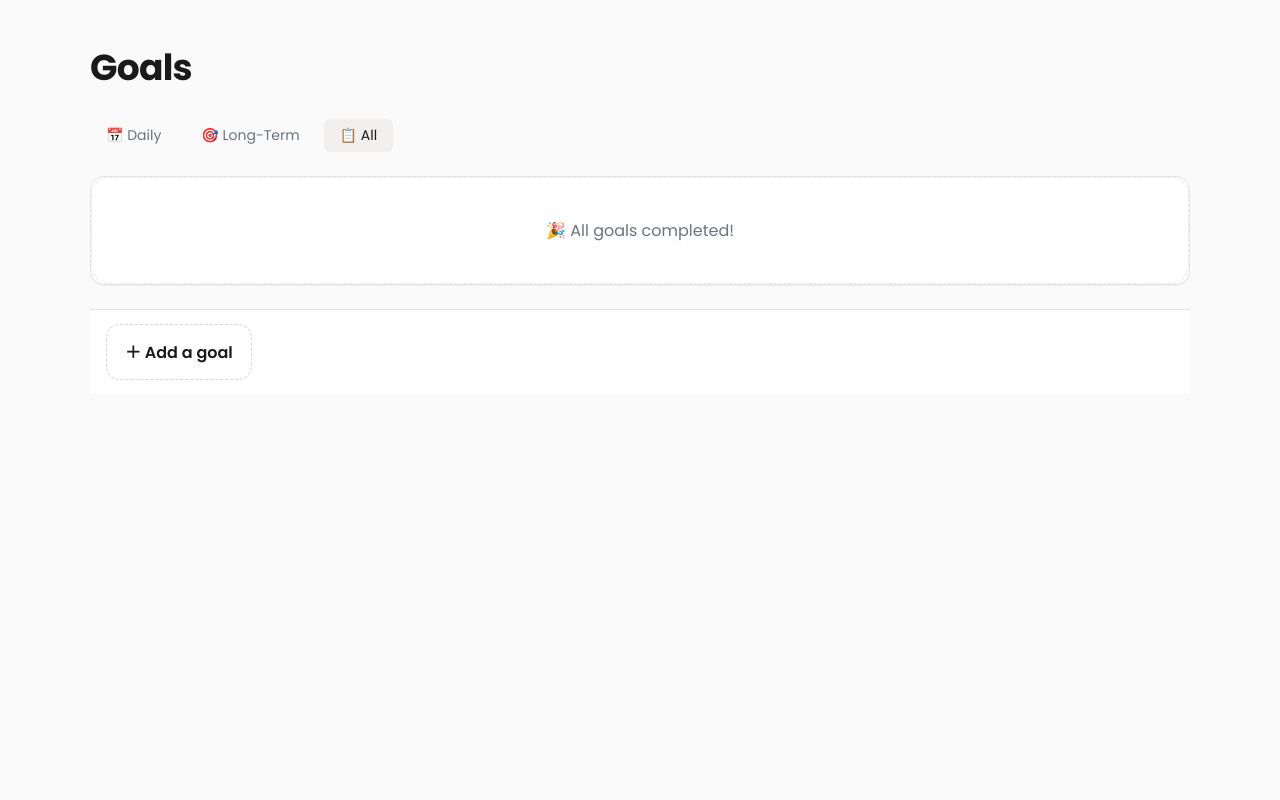
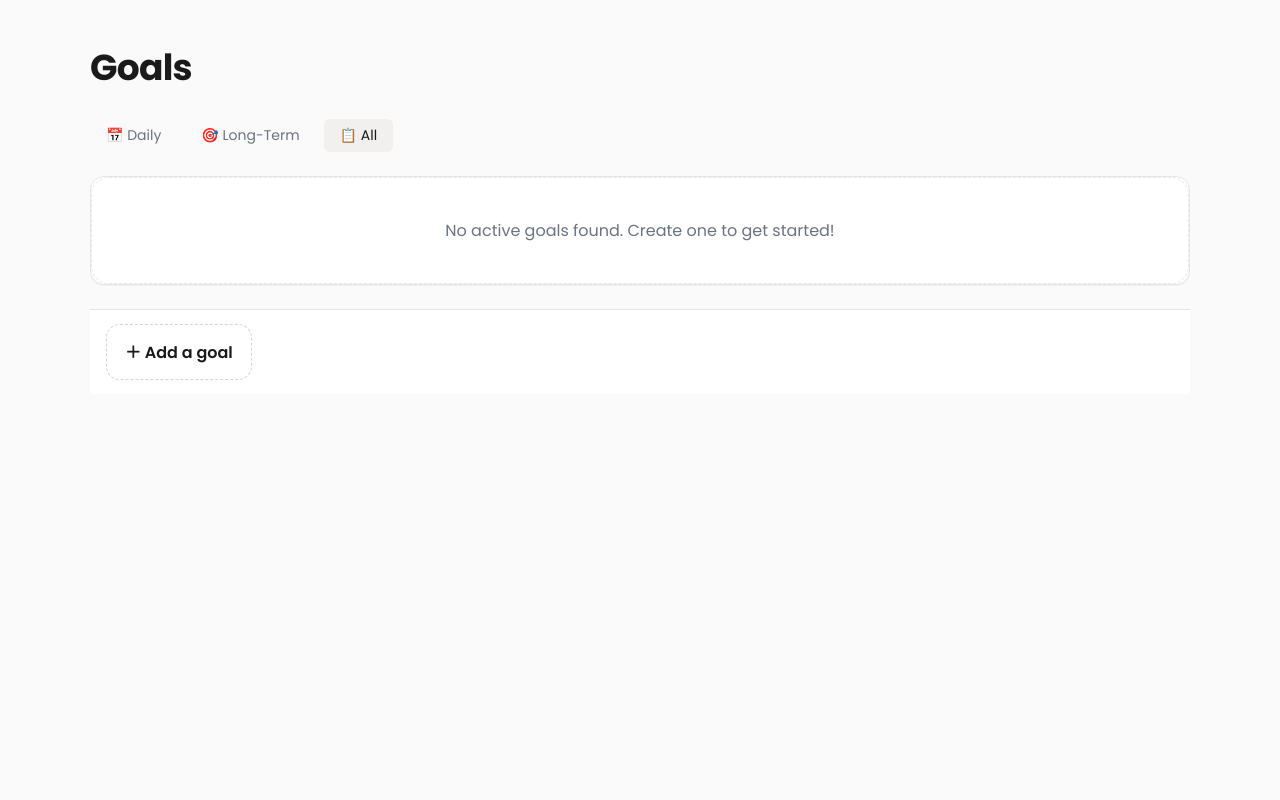
Before and after one commit to SUSH9391/milestone-mate, a Django app: page /goals/ in a window 1280 px wide. Shown: the part 97-897 px from the top of the page. Run offline with Django 5.2, Linux system fonts and the light colour scheme; a user stored in the database is signed in; data comes from the database, SQL or seed files in the repository; both versions use the stored data as it was after the commit.

```diff
--- a/milestone_mate/goals/templates/goals/list_goals.html
+++ b/milestone_mate/goals/templates/goals/list_goals.html
@@ -405,12 +405,14 @@ Goals
           </div>
 
 
+          </div>
       </div>
+
 
       {% empty %}
 
       <div class="gm-emptyState" id="emptyState" style="text-align:center; padding:40px; color:#6b7280; background:white; border:1px dashed #e5e7eb; border-radius:18px;">
-        🎉 All goals completed!
+        No active goals found. Create one to get started!
       </div>
 
       {% endfor %}
```
Also changed, not shown: milestone_mate/db.sqlite3.
